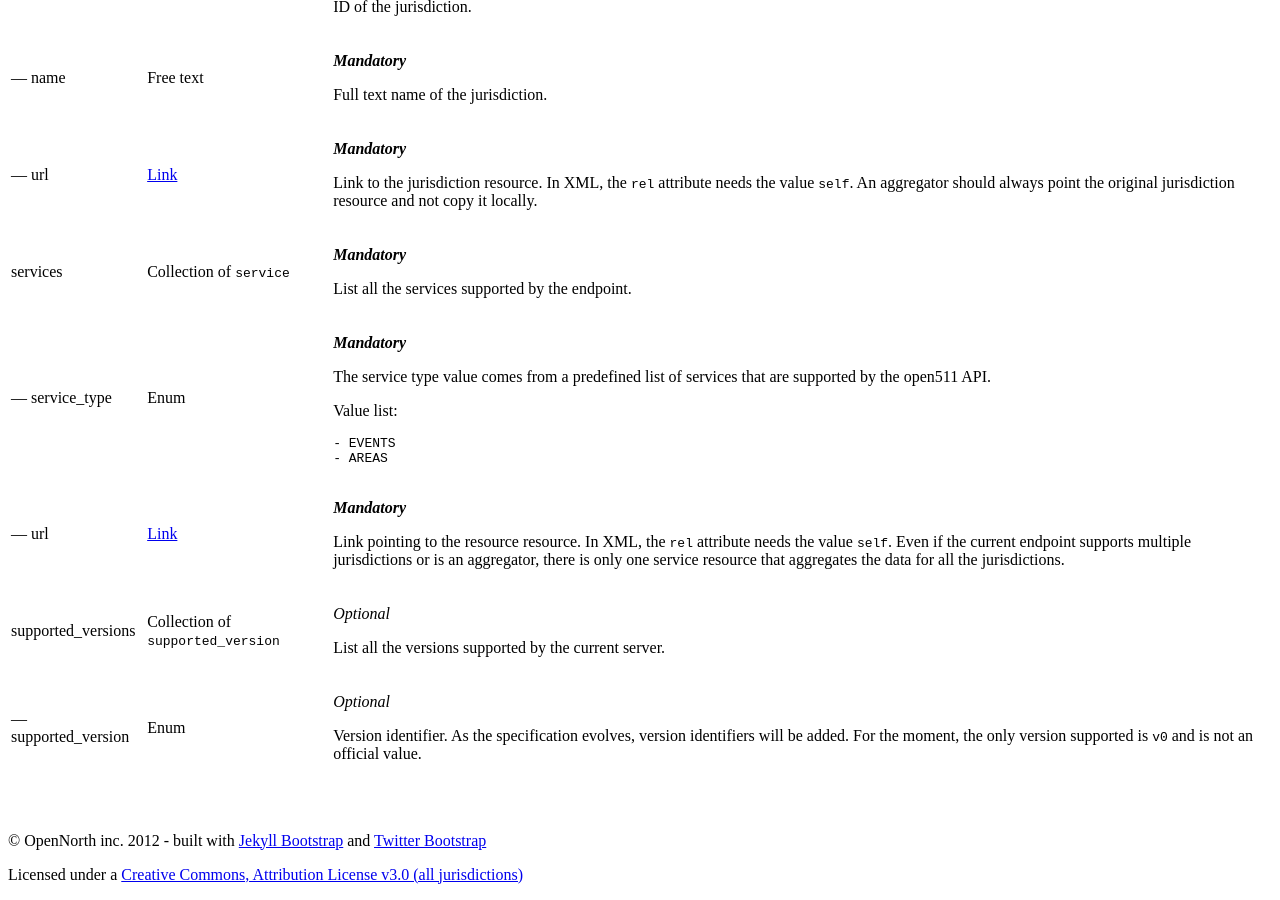
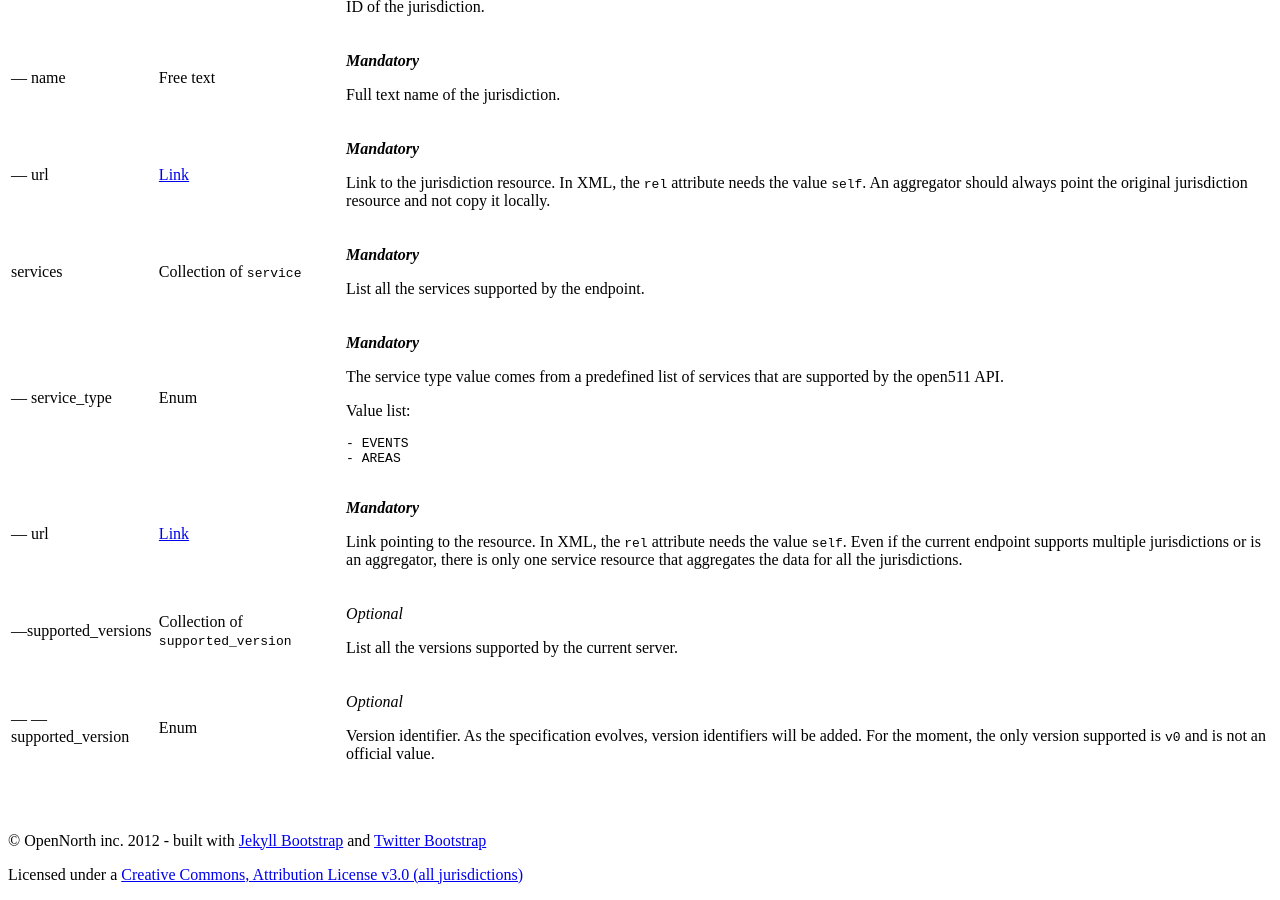
Before and after one commit to open511/Open511API, a Jekyll site: the page built from root.html, in a window 1280 px wide and 900 px high, scrolled down 1767 px. Built offline with Jekyll 4.4.1, drawn with Linux system fonts in a browser that asks for light colours; nearby versions of some CDN libraries.

Commit message:
Clarify that supported_versions is a subelement of service on discovery resource. Fixes #38

```diff
--- a/root.html
+++ b/root.html
@@ -48,14 +48,14 @@ representation :
     - name: <p>&mdash; url</p>
       mandatory: Mandatory
       type: <a href="guidelines.html#links">Link</a>
-      desc: <p>Link pointing to the resource resource. In XML, the <code>rel</code> attribute needs the value <code>self</code>. Even if the current endpoint supports multiple jurisdictions or is an aggregator, there is only one service resource that aggregates the data for all the jurisdictions.</p>
+      desc: <p>Link pointing to the resource. In XML, the <code>rel</code> attribute needs the value <code>self</code>. Even if the current endpoint supports multiple jurisdictions or is an aggregator, there is only one service resource that aggregates the data for all the jurisdictions.</p>
 
-    - name: <p>supported_versions</p>
+    - name: <p>&mdash;supported_versions</p>
       mandatory: Optional
       type: Collection of <code>supported_version</code>
       desc: <p>List all the versions supported by the current server.</p>
 
-    - name: <p>&mdash; supported_version</p>
+    - name: <p>&mdash; &mdash; supported_version</p>
       mandatory: Optional
       type: Enum
       desc: <p>Version identifier. As the specification evolves, version identifiers will be added. For the moment, the only version supported is <code>v0</code> and is not an official value.</p>
```
Also changed, not shown: history.md (+1 -1 lines).
